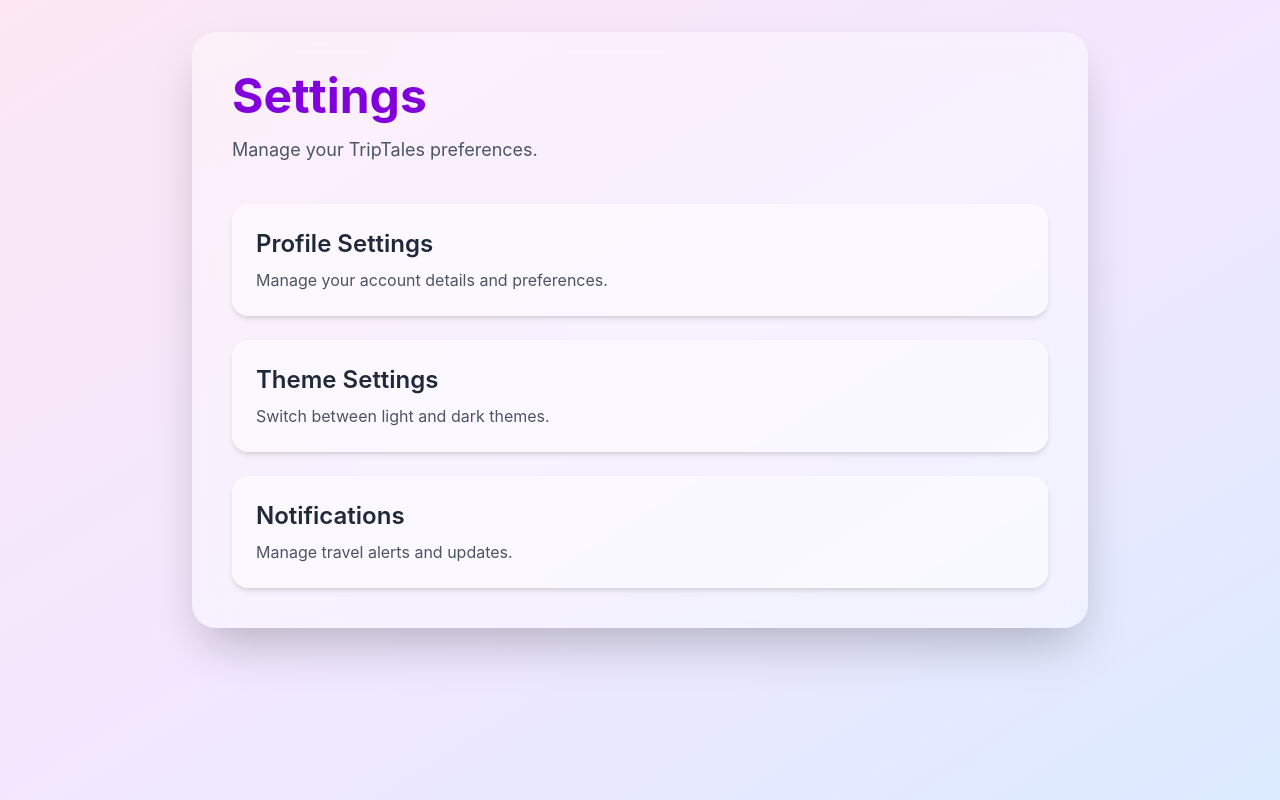
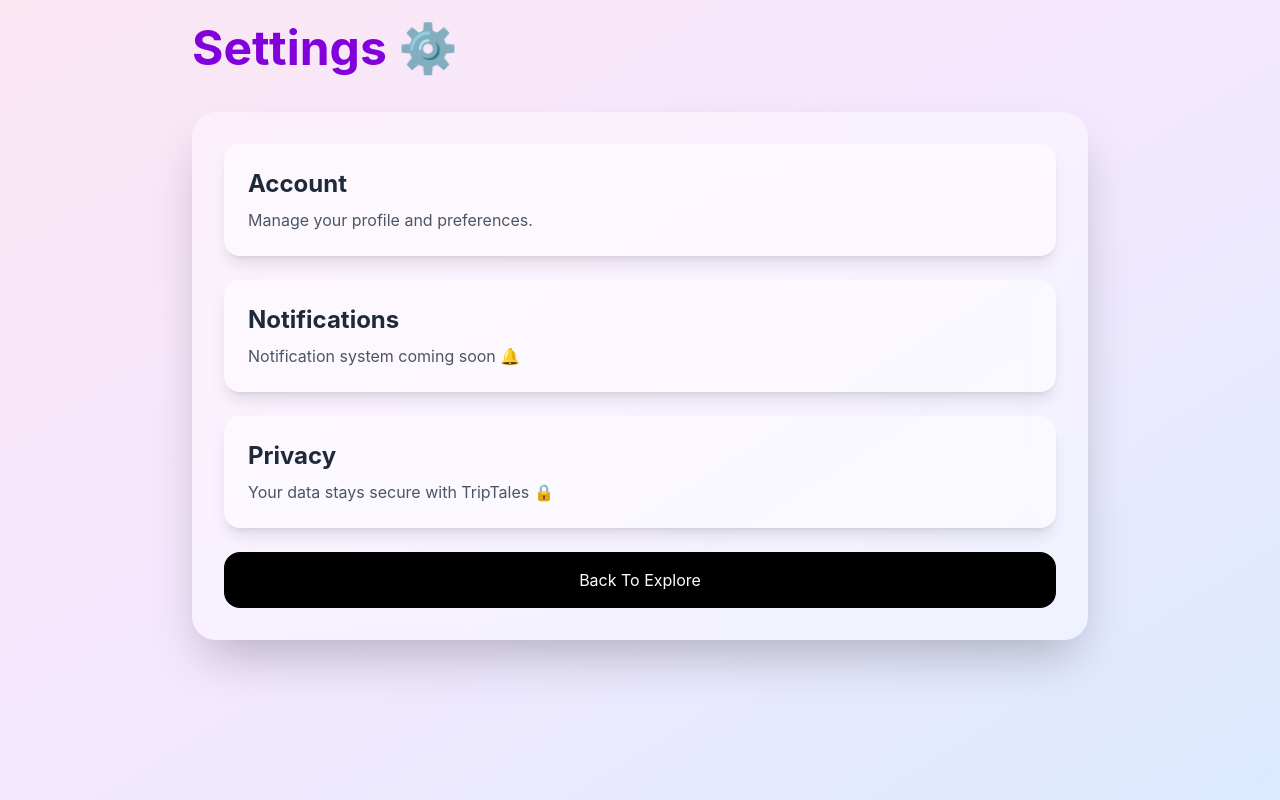
Before and after one commit to ananyakumari1293/TripTales, a React (Vite) app in the folder client/: page /settings in a window 1280 px wide. Built offline with nearby package versions, Linux system fonts and the light colour scheme; no server answers; sample sign-in values are in the browser's storage.

Commit message:
implemented editable profile system and profile pages

```diff
--- a/client/src/pages/Profile.jsx
+++ b/client/src/pages/Profile.jsx
@@ -1,6 +1,10 @@
-import { useState } from "react";
+import { useState, useEffect } from "react";
+
 import { auth } from "../firebase";
+
 import { useNavigate } from "react-router-dom";
+
+import axios from "axios";
 
 function Profile({ trips = [] }) {
 
@@ -9,8 +13,64 @@ function Profile({ trips = [] }) {
   const currentUser =
     auth.currentUser;
 
+  /* STATES */
   const [activeTab, setActiveTab] =
     useState("posts");
+
+  const [userData,
+    setUserData] =
+    useState(null);
+
+  const [editMode,
+    setEditMode] =
+    useState(false);
+
+  const [username,
+    setUsername] =
+    useState("");
+
+  const [bio,
+    setBio] =
+    useState("");
+
+  /* FETCH USER */
+  useEffect(() => {
+
+    fetchUser();
+
+  }, []);
+
+  const fetchUser =
+    async () => {
+
+      try {
+
+        const response =
+          await axios.get(
+
+            `https://triptales-1-pb97.onrender.com/api/users/${currentUser?.uid}`
+
+          );
+
+        setUserData(
+          response.data
+        );
+
+        setUsername(
+          response.data?.username || ""
+        );
+
+        setBio(
+          response.data?.bio || ""
+        );
+
+      } catch (error) {
+
+        console.log(error);
+
+      }
+
+    };
 
   /* USER POSTS */
   const myTrips = trips.filter(
@@ -59,19 +119,25 @@ function Profile({ trips = [] }) {
           {/* AVATAR */}
           <img
             src={
+              userData?.profilePhoto ||
+
               currentUser?.photoURL ||
+
               "https://cdn-icons-png.flaticon.com/512/149/149071.png"
             }
+
             alt="profile"
+
             className="w-32 h-32 rounded-full object-cover shadow-xl"
           />
 
           {/* INFO */}
-          <div className="text-center md:text-left">
+          <div className="text-center md:text-left flex-1">
 
             <h1 className="text-4xl font-bold text-purple-700">
 
-              {currentUser?.displayName ||
+              {userData?.username ||
+
                 "TripTales User"}
 
             </h1>
@@ -84,7 +150,9 @@ function Profile({ trips = [] }) {
 
             <p className="mt-3 text-gray-600">
 
-              Exploring the world one trip at a time ✨
+              {userData?.bio ||
+
+                "Exploring the world one trip at a time ✨"}
 
             </p>
 
@@ -140,6 +208,116 @@ function Profile({ trips = [] }) {
               </div>
 
             </div>
+
+            {/* EDIT BUTTON */}
+            <button
+
+              onClick={() =>
+                setEditMode(
+                  !editMode
+                )
+              }
+
+              className="mt-6 bg-black text-white px-6 py-3 rounded-2xl"
+            >
+
+              {editMode
+
+                ? "Cancel"
+
+                : "Edit Profile"}
+
+            </button>
+
+            {/* EDIT FORM */}
+            {editMode && (
+
+              <div className="mt-8 space-y-4">
+
+                <input
+                  type="text"
+
+                  placeholder="Username"
+
+                  value={username}
+
+                  onChange={(e) =>
+                    setUsername(
+                      e.target.value
+                    )
+                  }
+
+                  className="w-full p-4 rounded-2xl outline-none"
+                />
+
+                <textarea
+                  placeholder="Your bio..."
+
+                  value={bio}
+
+                  onChange={(e) =>
+                    setBio(
+                      e.target.value
+                    )
+                  }
+
+                  className="w-full p-4 rounded-2xl outline-none h-32 resize-none"
+                />
+
+                <button
+
+                  onClick={async () => {
+
+                    try {
+
+                      const response =
+                        await axios.put(
+
+                          `https://triptales-1-pb97.onrender.com/api/users/update/${currentUser?.uid}`,
+
+                          {
+
+                            username,
+
+                            bio,
+
+                            profilePhoto:
+                              userData?.profilePhoto,
+
+                          }
+
+                        );
+
+                      setUserData(
+                        response.data
+                      );
+
+                      setEditMode(
+                        false
+                      );
+
+                      alert(
+                        "Profile Updated ✨"
+                      );
+
+                    } catch (error) {
+
+                      console.log(error);
+
+                    }
+
+                  }}
+
+                  className="bg-purple-600 text-white px-6 py-3 rounded-2xl"
+                >
+
+                  Save Changes
+
+                </button>
+
+              </div>
+
+            )}
 
           </div>
 
--- a/client/src/pages/Settings.jsx
+++ b/client/src/pages/Settings.jsx
@@ -1,57 +1,87 @@
+import { useNavigate } from "react-router-dom";
+
 function Settings() {
+
+  const navigate = useNavigate();
 
   return (
 
-    <div className="min-h-screen bg-gradient-to-br from-pink-100 via-purple-100 to-blue-100 p-8">
+    <div className="min-h-screen bg-gradient-to-br from-pink-100 via-purple-100 to-blue-100 p-6">
 
-      <div className="max-w-4xl mx-auto bg-white/40 backdrop-blur-lg rounded-3xl shadow-2xl p-10">
+      <div className="max-w-4xl mx-auto">
 
-        <h1 className="text-5xl font-bold text-purple-700">
-          Settings
+        {/* TITLE */}
+        <h1 className="text-5xl font-bold text-purple-700 mb-10">
+
+          Settings ⚙️
+
         </h1>
 
-        <p className="text-gray-600 mt-4 text-lg">
-          Manage your TripTales preferences.
-        </p>
+        {/* SETTINGS CARD */}
+        <div className="bg-white/40 backdrop-blur-xl rounded-3xl shadow-2xl p-8 space-y-6">
 
-        {/* Options */}
-        <div className="mt-10 space-y-6">
+          {/* ACCOUNT */}
+          <div className="bg-white/50 rounded-2xl p-6 shadow-lg">
 
-          <div className="bg-white/50 rounded-2xl p-6 shadow-md">
+            <h2 className="text-2xl font-bold text-gray-800">
 
-            <h2 className="text-2xl font-semibold text-gray-800">
-              Profile Settings
+              Account
+
             </h2>
 
             <p className="text-gray-600 mt-2">
-              Manage your account details and preferences.
+
+              Manage your profile and preferences.
+
             </p>
 
           </div>
 
-          <div className="bg-white/50 rounded-2xl p-6 shadow-md">
+          {/* NOTIFICATIONS */}
+          <div className="bg-white/50 rounded-2xl p-6 shadow-lg">
 
-            <h2 className="text-2xl font-semibold text-gray-800">
-              Theme Settings
+            <h2 className="text-2xl font-bold text-gray-800">
+
+              Notifications
+
             </h2>
 
             <p className="text-gray-600 mt-2">
-              Switch between light and dark themes.
+
+              Notification system coming soon 🔔
+
             </p>
 
           </div>
 
-          <div className="bg-white/50 rounded-2xl p-6 shadow-md">
+          {/* PRIVACY */}
+          <div className="bg-white/50 rounded-2xl p-6 shadow-lg">
 
-            <h2 className="text-2xl font-semibold text-gray-800">
-              Notifications
+            <h2 className="text-2xl font-bold text-gray-800">
+
+              Privacy
+
             </h2>
 
             <p className="text-gray-600 mt-2">
-              Manage travel alerts and updates.
+
+              Your data stays secure with TripTales 🔒
+
             </p>
 
           </div>
+
+          {/* BUTTON */}
+          <button
+            onClick={() =>
+              navigate("/")
+            }
+            className="w-full bg-black text-white py-4 rounded-2xl hover:scale-[1.02] transition-all duration-300"
+          >
+
+            Back To Explore
+
+          </button>
 
         </div>
 
@@ -60,6 +90,7 @@ function Settings() {
     </div>
 
   );
+
 }
 
 export default Settings;
```
Also changed, not shown: 1 other file (tests, documents, lock files or other folders).
